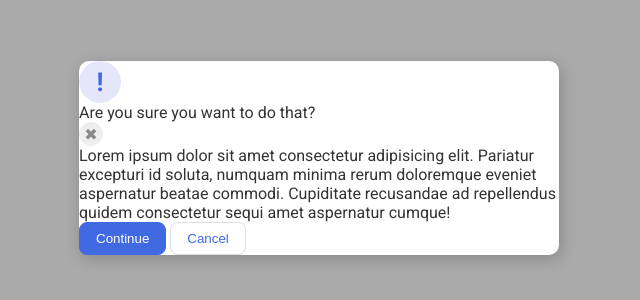
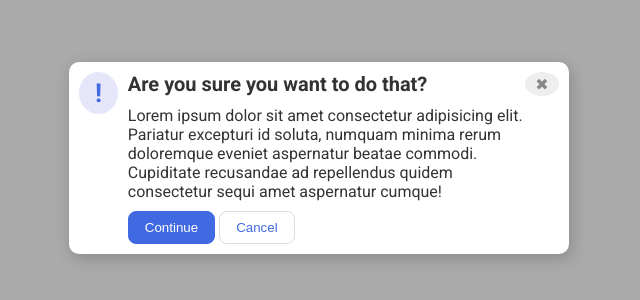
Before and after one commit to Madinv/flex-tasks, a plain HTML site: page 05-flex-modal/index.html in a window 1280 px wide. Shown: the part 242-542 px from the top of the page, without its empty margins (321-961 px from the left). Drawn offline with Linux system fonts and the light colour scheme.

Commit message:
5task finish

```diff
--- a/05-flex-modal/index.html
+++ b/05-flex-modal/index.html
@@ -10,11 +10,23 @@
   <body>
     <div class="modal">
       <div class="icon">!</div>
-      <div class="header">Are you sure you want to do that?</div>
-      <button class="close-button">✖</button>
+
+      <div class="main">
+
+      <div class="wrapper">
+      <h4 class="header">Are you sure you want to do that?</h4>
+
       <div class="text">Lorem ipsum dolor sit amet consectetur adipisicing elit. Pariatur excepturi id soluta, numquam minima rerum doloremque eveniet aspernatur beatae commodi. Cupiditate recusandae ad repellendus quidem consectetur sequi amet aspernatur cumque!</div>
+
+      <div class="parentBtn">
       <button class="continue">Continue</button>
       <button class="cancel">Cancel</button>
     </div>
+  </div>
+
+      <button class="close-button">✖</button>
+
+    </div>
+    </div>
   </body>
 </html>
--- a/05-flex-modal/style.css
+++ b/05-flex-modal/style.css
@@ -20,6 +20,11 @@ body {
   width: 480px;
   border-radius: 10px;
   box-shadow: 2px 4px 16px rgba(0,0,0,.2);
+  display: flex;
+  justify-content: space-between;
+  align-items: flex-start;
+  padding: 10px;
+  gap: 10px
 }
 
 .icon {
@@ -33,6 +38,24 @@ body {
   display: flex;
   align-items: center;
   justify-content: center;
+  flex-shrink: 1;
+}
+
+h4 {
+  margin: 0;
+  font-size: 20px;
+}
+
+.main {
+  display: flex;
+  align-items: flex-start;
+  flex-shrink: 10;
+}
+
+.wrapper {
+  display: flex;
+  flex-direction: column;
+  gap: 10px;
 }
 
 .close-button {
@@ -47,7 +70,7 @@ body {
   align-items: center;
   justify-content: center;
   border: 1px solid #eee;
-  padding: 0;
+  flex-shrink: 1;
 }
 
 button {
```
